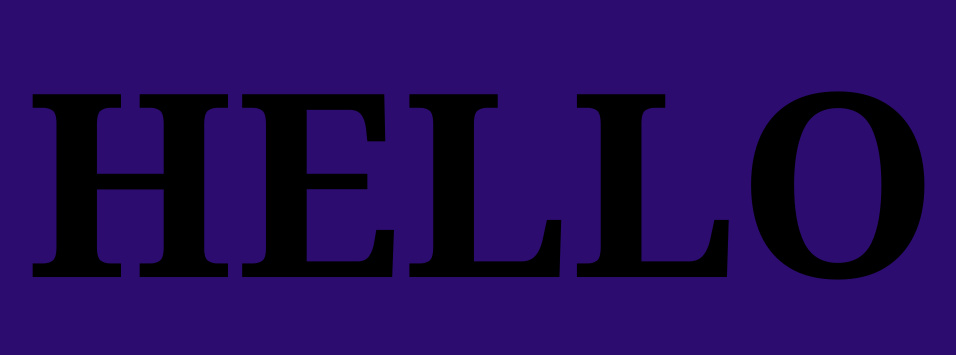
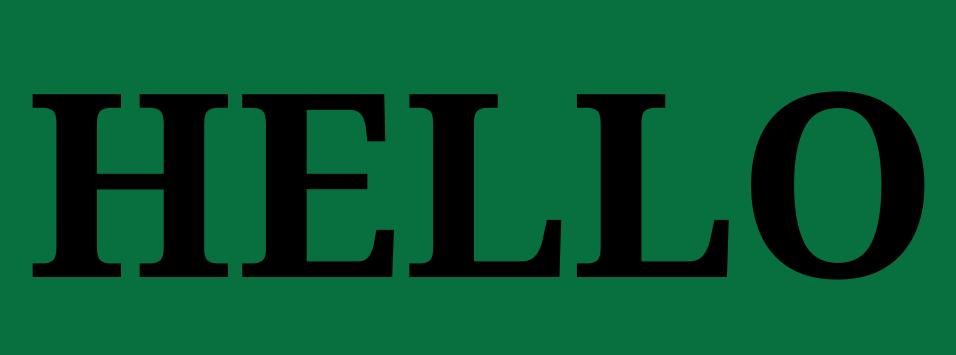
Before and after one commit to NickWable/GitDemo, a plain HTML site: page index.html in a window 1280 px wide. Shown: the part 231-586 px from the top of the page, without its empty margins (158-1114 px from the left). Drawn offline with Linux system fonts and the light colour scheme.

Commit message:
Change bg to green

```diff
--- a/app.css
+++ b/app.css
@@ -3,7 +3,7 @@ body {
 justify-content: center;
 align-items: center;
 height: 100vh;
-background-color: rgb(44, 12, 111);
+background-color: rgb(8, 111, 63);
 }
 
 h1 {
```
